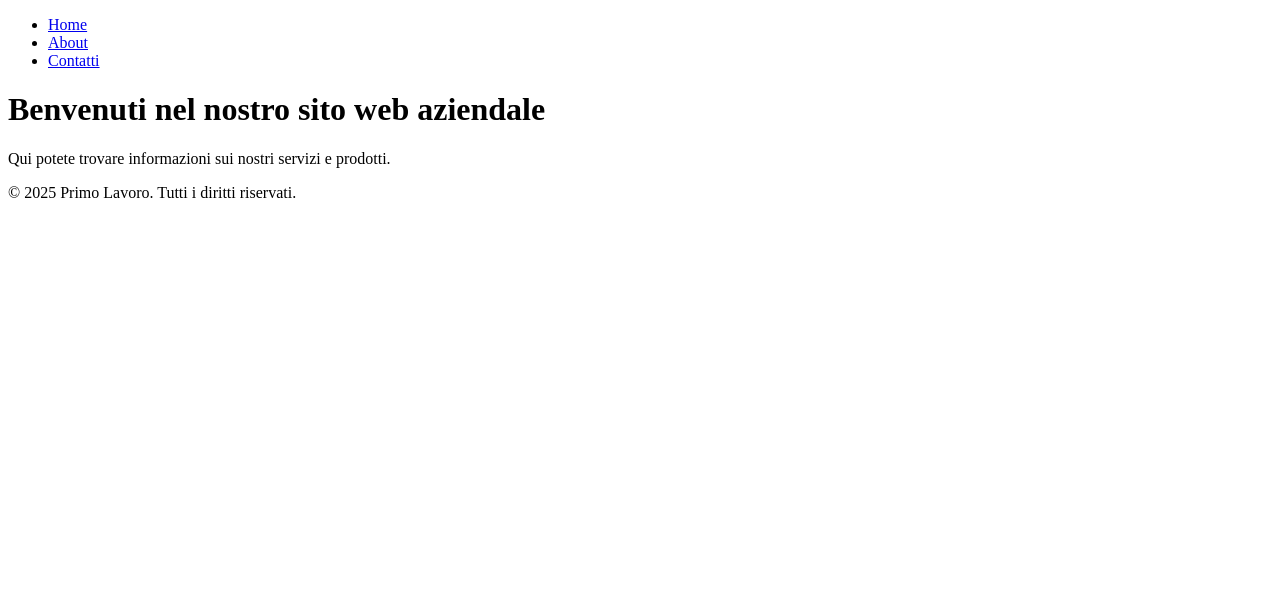
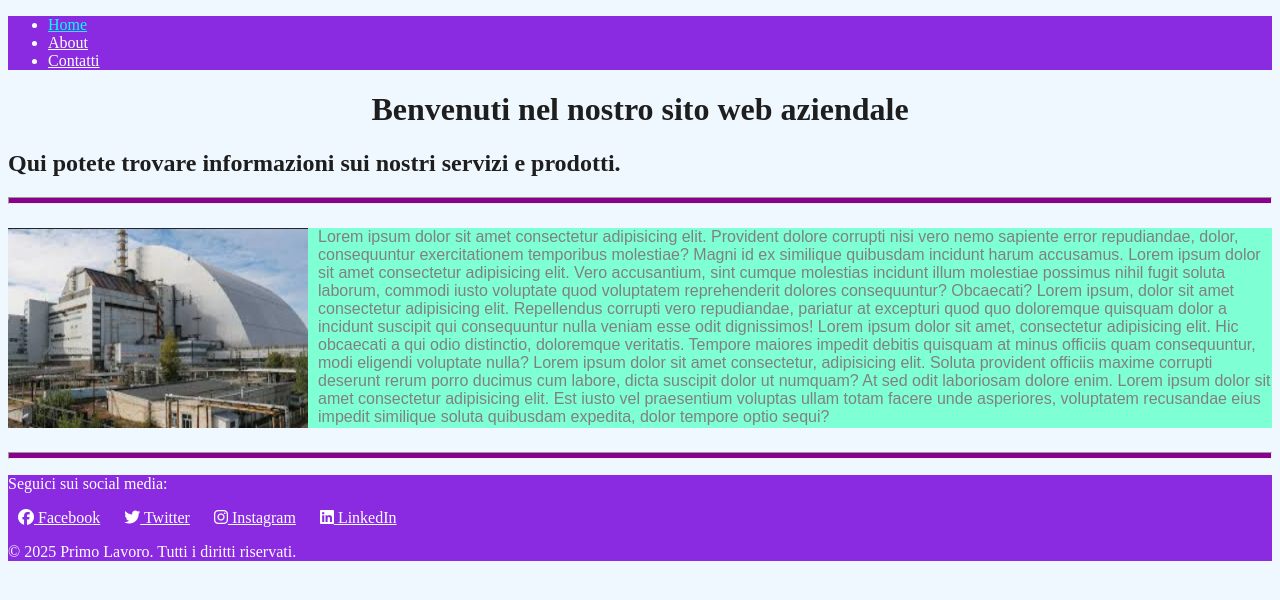
Before and after one commit to Azoin07/secondo-try-sito, a plain HTML site: page index.html in a window 1280 px wide. Drawn offline with Linux system fonts and the light colour scheme.

Commit message:
Add files via upload

```diff
--- a/index.html
+++ b/index.html
@@ -3,23 +3,36 @@
 <head>
     <meta charset="UTF-8">
     <meta name="viewport" content="width=device-width, initial-scale=1.0">
-    <link rel="stylesheet" href="styles.css">
+    <link rel="stylesheet" href="style.css">
     <script src="https://kit.fontawesome.com/a213538b6a.js" crossorigin="anonymous"></script>
-    <title>Document</title>
+    <title>Homepage</title>
     <nav>
         <ul>
-            <li><a href="index.html">Home</a></li>
-            <li><a href="public/about.html">About</a></li>
-            <li><a href="public/contatti.html">Contatti</a></li>
+            <li><a id="active" href="index.html">Home</a></li>
+            <li><a href="about.html">About</a></li>
+            <li><a href="contatti.html">Contatti</a></li>
         </ul>
     </nav>
+    <h1>Benvenuti nel nostro sito web aziendale</h1>
 </head>
 <body>
-    <h1>Benvenuti nel nostro sito web aziendale</h1>
-    <p>Qui potete trovare informazioni sui nostri servizi e prodotti.</p>
 
-    <footer>
+    <h2>Qui potete trovare informazioni sui nostri servizi e prodotti.</h2>
+    <hr class="divider">
+    <p><img src="assets/immagini/image.png" alt="Immagine di esempio" class="image">Lorem ipsum dolor sit amet consectetur adipisicing elit. Provident dolore corrupti nisi vero nemo sapiente error repudiandae, dolor, consequuntur exercitationem temporibus molestiae? Magni id ex similique quibusdam incidunt harum accusamus. Lorem ipsum dolor sit amet consectetur adipisicing elit. Vero accusantium, sint cumque molestias incidunt illum molestiae possimus nihil fugit soluta laborum, commodi iusto voluptate quod voluptatem reprehenderit dolores consequuntur? Obcaecati? Lorem ipsum, dolor sit amet consectetur adipisicing elit. Repellendus corrupti vero repudiandae, pariatur at excepturi quod quo doloremque quisquam dolor a incidunt suscipit qui consequuntur nulla veniam esse odit dignissimos! Lorem ipsum dolor sit amet, consectetur adipisicing elit. Hic obcaecati a qui odio distinctio, doloremque veritatis. Tempore maiores impedit debitis quisquam at minus officiis quam consequuntur, modi eligendi voluptate nulla? Lorem ipsum dolor sit amet consectetur, adipisicing elit. Soluta provident officiis maxime corrupti deserunt rerum porro ducimus cum labore, dicta suscipit dolor ut numquam? At sed odit laboriosam dolore enim. Lorem ipsum dolor sit amet consectetur adipisicing elit. Est iusto vel praesentium voluptas ullam totam facere unde asperiores, voluptatem recusandae eius impedit similique soluta quibusdam expedita, dolor tempore optio sequi?</p>
+
+
+
+</body>
+<br>
+<hr class="divider">
+<footer>
+        <p>Seguici sui social media:</p>
+
+<a href="https://www.facebook.com" target="_blank"><i class="fab fa-facebook"></i> Facebook</a>
+<a href="https://www.twitter.com" target="_blank"><i class="fab fa-twitter"></i> Twitter</a>
+<a href="https://www.instagram.com" target="_blank"><i class="fab fa-instagram"></i> Instagram</a>
+<a href="https://www.linkedin.com" target="_blank"><i class="fab fa-linkedin"></i> LinkedIn</a>
         <p>&copy; 2025 Primo Lavoro. Tutti i diritti riservati.</p>
     </footer>
-</body>
 </html>
--- a/style.css
+++ b/style.css
@@ -0,0 +1,46 @@
+h1{
+    text-align: center;
+    text-size-adjust: 3em;
+}
+
+nav{
+    flex: auto;
+    background-color: blueviolet;
+    color:white;
+}
+nav a{
+    color: white;
+}
+#active{
+    color:aqua;
+}
+body{
+    background-color: aliceblue;
+    color:rgb(30, 30, 30);
+}
+body>p,body img{
+    background-color: aquamarine;
+    font-family: Arial, Helvetica, sans-serif;
+    color: gray;
+    display: inline-block;
+}
+footer{
+    flex: auto;
+    padding-top:0px;
+    background-color: blueviolet !important;
+    color:white !important;
+}
+footer a{
+    padding: 10px;
+    color: white;
+}
+.image{
+    width: 300px;
+    height: 200px;
+    float:inline-start;
+    padding-right: 10px;
+}
+.divider{
+    height: 5px;
+    background-color:darkmagenta;
+}
```
Also changed, not shown: about.html (added, +19 -0 lines), contatti.html (added, +19 -0 lines).
